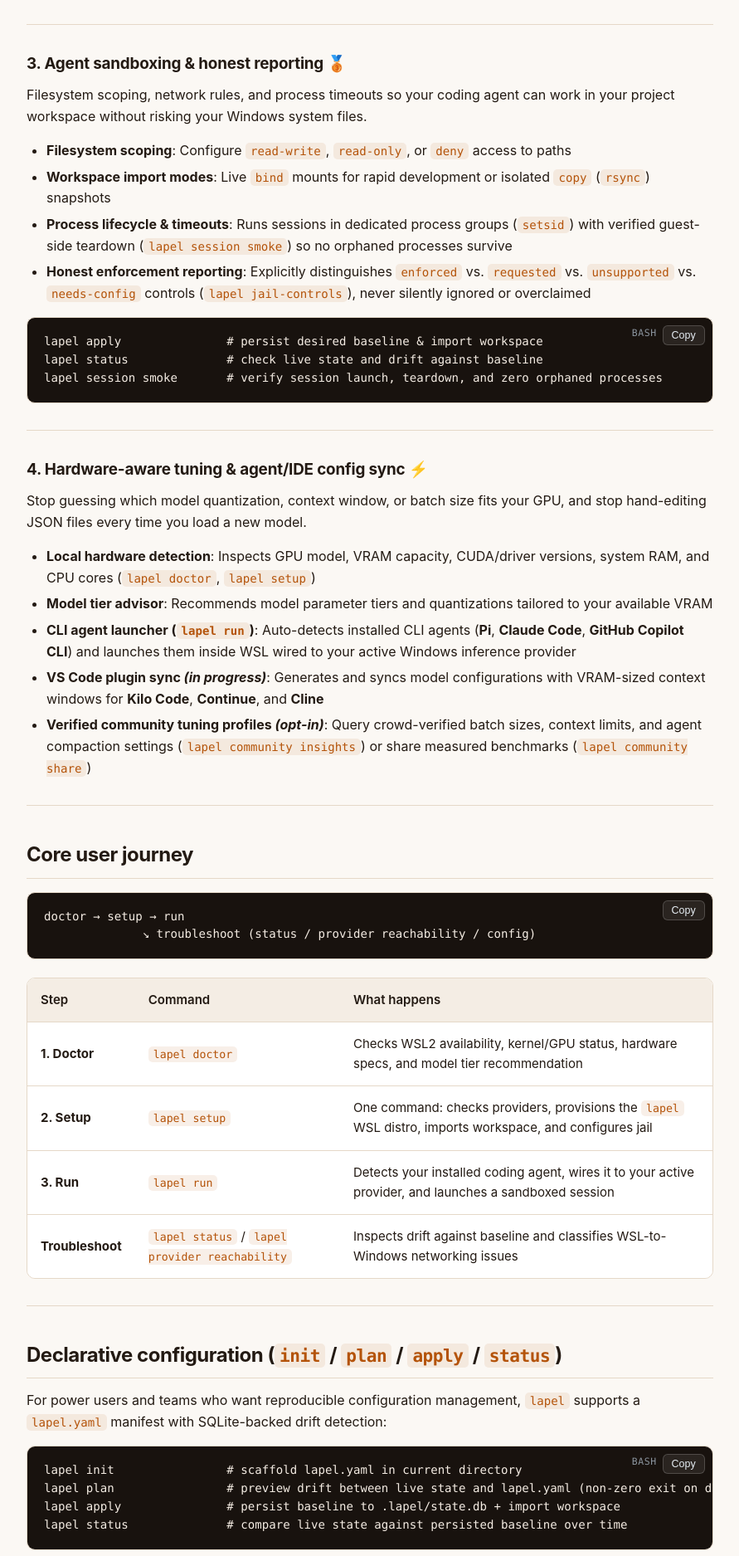
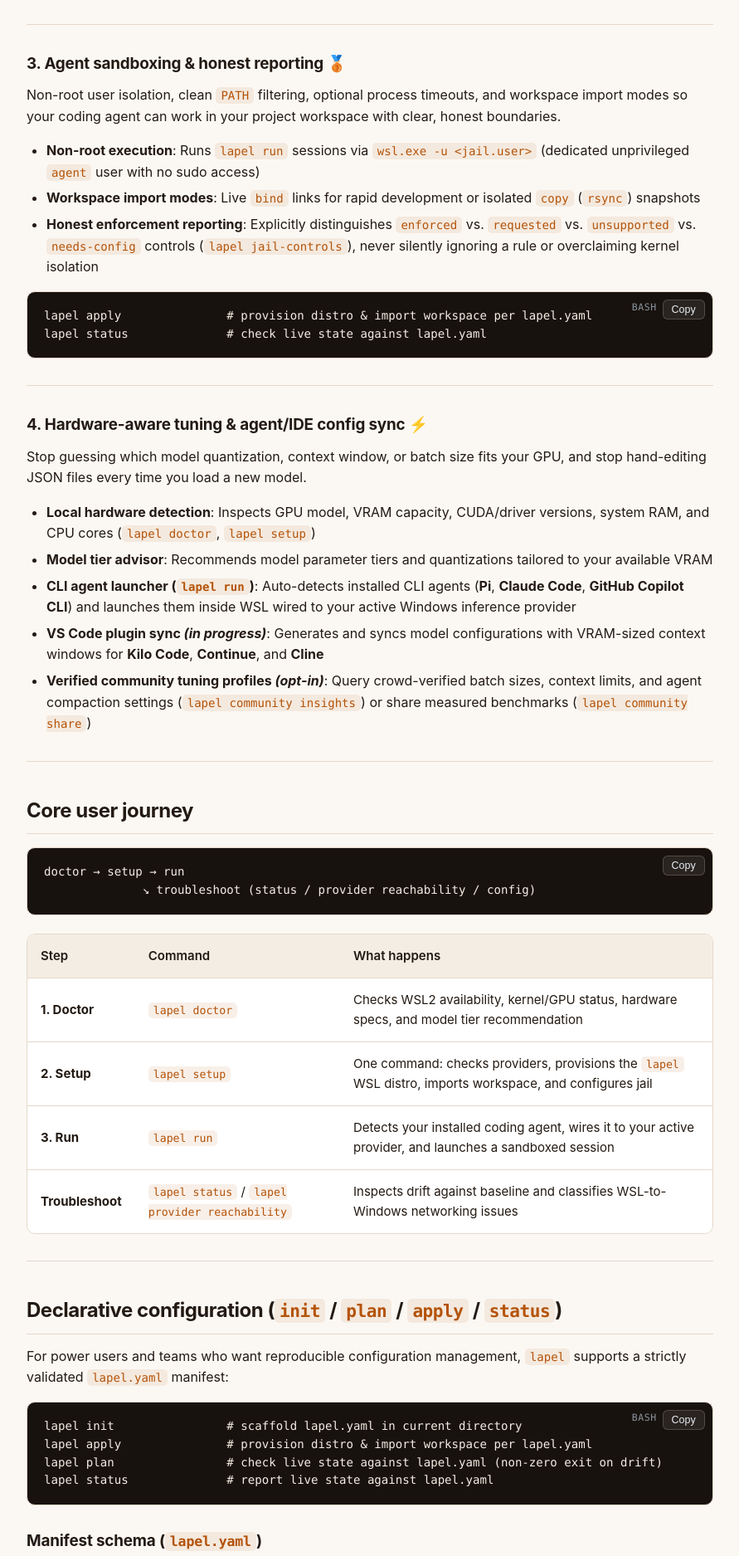
Before and after one commit to kurtisnotcurtis/lapel, a plain HTML site: page docs/features.html in a window 1280 px wide. Shown: the part 2096-3971 px from the top of the page at 83% size, without its empty margins (332-1223 px from the left). Drawn offline with Linux system fonts and the light colour scheme.

Commit message:
docs: update CLI docs, README, AGENTS, and landing page after review fixes

```diff
--- a/docs/features.html
+++ b/docs/features.html
@@ -108,7 +108,7 @@ lapel provider model-list --provider lm-studio</code></pre></div>
 <p>Stock Ubuntu from the Microsoft Store is a general-purpose OS living inside Windows, complete with systemd services, background daemons, full <code>PATH</code> with <code>/mnt/c</code>, and GUI apps. When your inference server is also running on the same machine, every MB of RAM and percent of CPU that WSL wastes is taken directly from your model.</p>
 <p>A purpose-built minimal distro is a feature, not a limitation:</p>
 <ul>
-<li><strong>Automatic provisioning</strong>: Imports a fresh Ubuntu/Debian rootfs into <code>%LOCALAPPDATA%\lapel\distros\lapel</code> with checksum verification</li>
+<li><strong>Automatic provisioning</strong>: Imports an Ubuntu cloud rootfs from <code>cloud-images.ubuntu.com</code> into <code>%LOCALAPPDATA%\lapel\distros\lapel</code></li>
 <li><strong>Idempotent package management</strong>: Installs only what coding agents need (<code>git</code>, <code>curl</code>, <code>tmux</code>, <code>ripgrep</code>, <code>sshd</code>, <code>procps</code>, <code>iproute2</code>, etc.)</li>
 <li><strong>SSH ready</strong>: Configures key-based authentication automatically</li>
 <li><strong>PATH filtering</strong>: Strips <code>/mnt/c</code> and <code>/mnt/d</code> from <code>PATH</code> to prevent Windows host tool leakage</li>
@@ -122,16 +122,14 @@ lapel config                      # inspect host .wslconfig memory/CPU caps and
 lapel provision                   # build the agent-optimized lapel WSL baseline (idempotent)</code></pre></div>
 <hr />
 <h3 id="3-agent-sandboxing-honest-reporting">3. Agent sandboxing &amp; honest reporting 🥉 <a class="heading-anchor" href="#3-agent-sandboxing-honest-reporting" aria-label="Link to 3. Agent sandboxing &amp; honest reporting 🥉">#</a></h3>
-<p>Filesystem scoping, network rules, and process timeouts so your coding agent can work in your project workspace without risking your Windows system files.</p>
+<p>Non-root user isolation, clean <code>PATH</code> filtering, optional process timeouts, and workspace import modes so your coding agent can work in your project workspace with clear, honest boundaries.</p>
 <ul>
-<li><strong>Filesystem scoping</strong>: Configure <code>read-write</code>, <code>read-only</code>, or <code>deny</code> access to paths</li>
-<li><strong>Workspace import modes</strong>: Live <code>bind</code> mounts for rapid development or isolated <code>copy</code> (<code>rsync</code>) snapshots</li>
-<li><strong>Process lifecycle &amp; timeouts</strong>: Runs sessions in dedicated process groups (<code>setsid</code>) with verified guest-side teardown (<code>lapel session smoke</code>) so no orphaned processes survive</li>
-<li><strong>Honest enforcement reporting</strong>: Explicitly distinguishes <code>enforced</code> vs. <code>requested</code> vs. <code>unsupported</code> vs. <code>needs-config</code> controls (<code>lapel jail-controls</code>), never silently ignored or overclaimed</li>
+<li><strong>Non-root execution</strong>: Runs <code>lapel run</code> sessions via <code>wsl.exe -u &lt;jail.user&gt;</code> (dedicated unprivileged <code>agent</code> user with no sudo access)</li>
+<li><strong>Workspace import modes</strong>: Live <code>bind</code> links for rapid development or isolated <code>copy</code> (<code>rsync</code>) snapshots</li>
+<li><strong>Honest enforcement reporting</strong>: Explicitly distinguishes <code>enforced</code> vs. <code>requested</code> vs. <code>unsupported</code> vs. <code>needs-config</code> controls (<code>lapel jail-controls</code>), never silently ignoring a rule or overclaiming kernel isolation</li>
 </ul>
-<div class="code-wrap"><span class="code-lang">bash</span><button class="copy-btn" type="button">Copy</button><pre><code class="language-bash">lapel apply               # persist desired baseline &amp; import workspace
-lapel status              # check live state and drift against baseline
-lapel session smoke       # verify session launch, teardown, and zero orphaned processes</code></pre></div>
+<div class="code-wrap"><span class="code-lang">bash</span><button class="copy-btn" type="button">Copy</button><pre><code class="language-bash">lapel apply               # provision distro &amp; import workspace per lapel.yaml
+lapel status              # check live state against lapel.yaml</code></pre></div>
 <hr />
 <h3 id="4-hardware-aware-tuning-agentide-config-sync">4. Hardware-aware tuning &amp; agent/IDE config sync ⚡ <a class="heading-anchor" href="#4-hardware-aware-tuning-agentide-config-sync" aria-label="Link to 4. Hardware-aware tuning &amp; agent/IDE config sync ⚡">#</a></h3>
 <p>Stop guessing which model quantization, context window, or batch size fits your GPU, and stop hand-editing JSON files every time you load a new model.</p>
@@ -156,11 +154,11 @@ lapel session smoke       # verify session launch, teardown, and zero orphaned p
 </tbody></table></div>
 <hr />
 <h2 id="declarative-configuration-init-plan-apply-status">Declarative configuration (<code>init</code> / <code>plan</code> / <code>apply</code> / <code>status</code>) <a class="heading-anchor" href="#declarative-configuration-init-plan-apply-status" aria-label="Link to Declarative configuration (init / plan / apply / status)">#</a></h2>
-<p>For power users and teams who want reproducible configuration management, <code>lapel</code> supports a <code>lapel.yaml</code> manifest with SQLite-backed drift detection:</p>
+<p>For power users and teams who want reproducible configuration management, <code>lapel</code> supports a strictly validated <code>lapel.yaml</code> manifest:</p>
 <div class="code-wrap"><span class="code-lang">bash</span><button class="copy-btn" type="button">Copy</button><pre><code class="language-bash">lapel init                # scaffold lapel.yaml in current directory
-lapel plan                # preview drift between live state and lapel.yaml (non-zero exit on drift)
-lapel apply               # persist baseline to .lapel/state.db + import workspace
-lapel status              # compare live state against persisted baseline over time</code></pre></div>
+lapel apply               # provision distro &amp; import workspace per lapel.yaml
+lapel plan                # check live state against lapel.yaml (non-zero exit on drift)
+lapel status              # report live state against lapel.yaml</code></pre></div>
 <h3 id="manifest-schema-lapelyaml">Manifest schema (<code>lapel.yaml</code>) <a class="heading-anchor" href="#manifest-schema-lapelyaml" aria-label="Link to Manifest schema (lapel.yaml)">#</a></h3>
 <div class="code-wrap"><span class="code-lang">yaml</span><button class="copy-btn" type="button">Copy</button><pre><code class="language-yaml">apiVersion: lapel.dev/v1
 name: lapel-project
```
Also changed, not shown: docs/index.html (+1 -1 lines), 3 other files.
